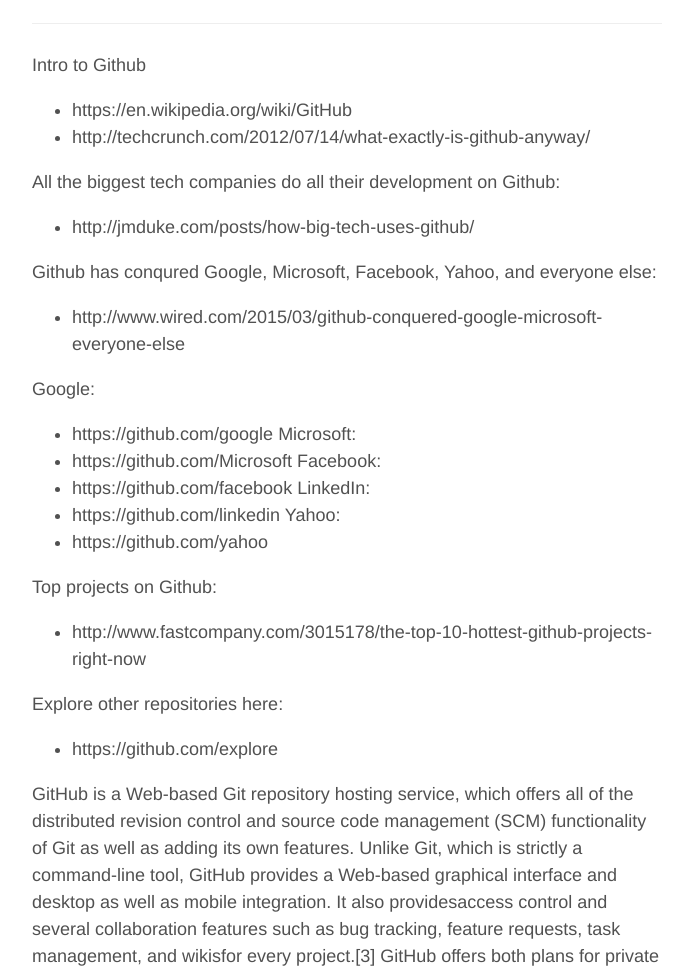
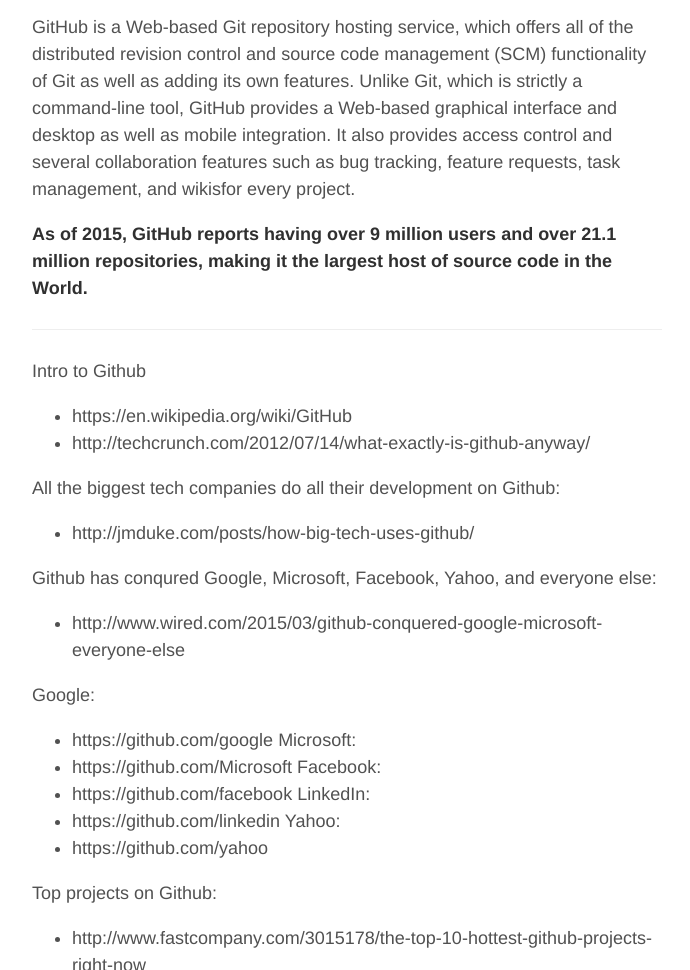
Before and after one commit to healthschema/healthschema.github.io, a Jekyll site: the page built from _posts/2015-08-20-github-intro.md, in a window 1280 px wide and 1400 px high, cut to the strip 430-1400 px from the top of the window. Shown: the whole strip, without its empty margins (293-983 px from the left). Built offline with Jekyll 4.4.1, drawn with Linux system fonts in a browser that asks for light colours; some of the changed lines change nothing that is shown; some of the changed text lies outside the part shown.

Commit message:
Update 2015-08-20-github-intro.md

```diff
--- a/_posts/2015-08-20-github-intro.md
+++ b/_posts/2015-08-20-github-intro.md
@@ -8,6 +8,10 @@
   <img src="http://www.itsourcetek.com/wp-content/uploads/2013/05/drive3.png" width="150px" height="100px" />
 </p>
 
+
+GitHub is a Web-based Git repository hosting service, which offers all of the distributed revision control and source code management (SCM) functionality of Git as well as adding its own features.  Unlike Git, which is strictly a command-line tool, GitHub provides a Web-based graphical interface and desktop as well as mobile integration. It also provides access control and several collaboration features such as bug tracking, feature requests, task management, and wikisfor every project.
+
+**As of 2015, GitHub reports having over 9 million users and over 21.1 million repositories, making it the largest host of source code in the World.**
 
 
 ***
@@ -39,9 +43,7 @@
 Explore other repositories here:
 * https://github.com/explore
 
-GitHub is a Web-based Git repository hosting service, which offers all of the distributed revision control and source code management (SCM) functionality of Git as well as adding its own features.  Unlike Git, which is strictly a command-line tool, GitHub provides a Web-based graphical interface and desktop as well as mobile integration. It also providesaccess control and several collaboration features such as bug tracking, feature requests, task management, and wikisfor every project.[3] GitHub offers both plans for private repositories and free accounts,[4] which are usually used to host open-sourcesoftware projects.[5]
 
-As of 2015, GitHub reports having over 9 million users and over 21.1 million repositories,[6] making it the largest host of source code in the World.[7]
 
 
 
```
